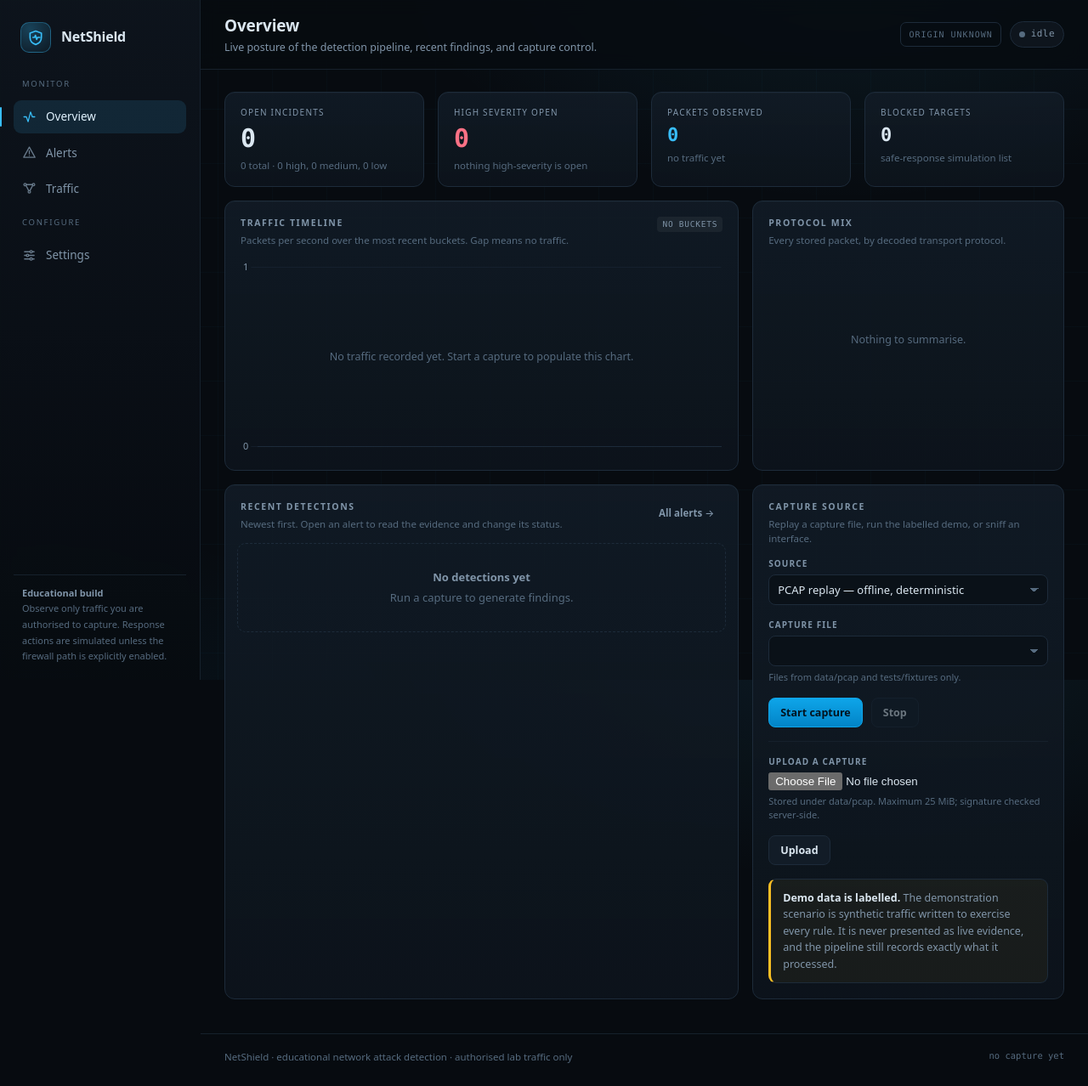
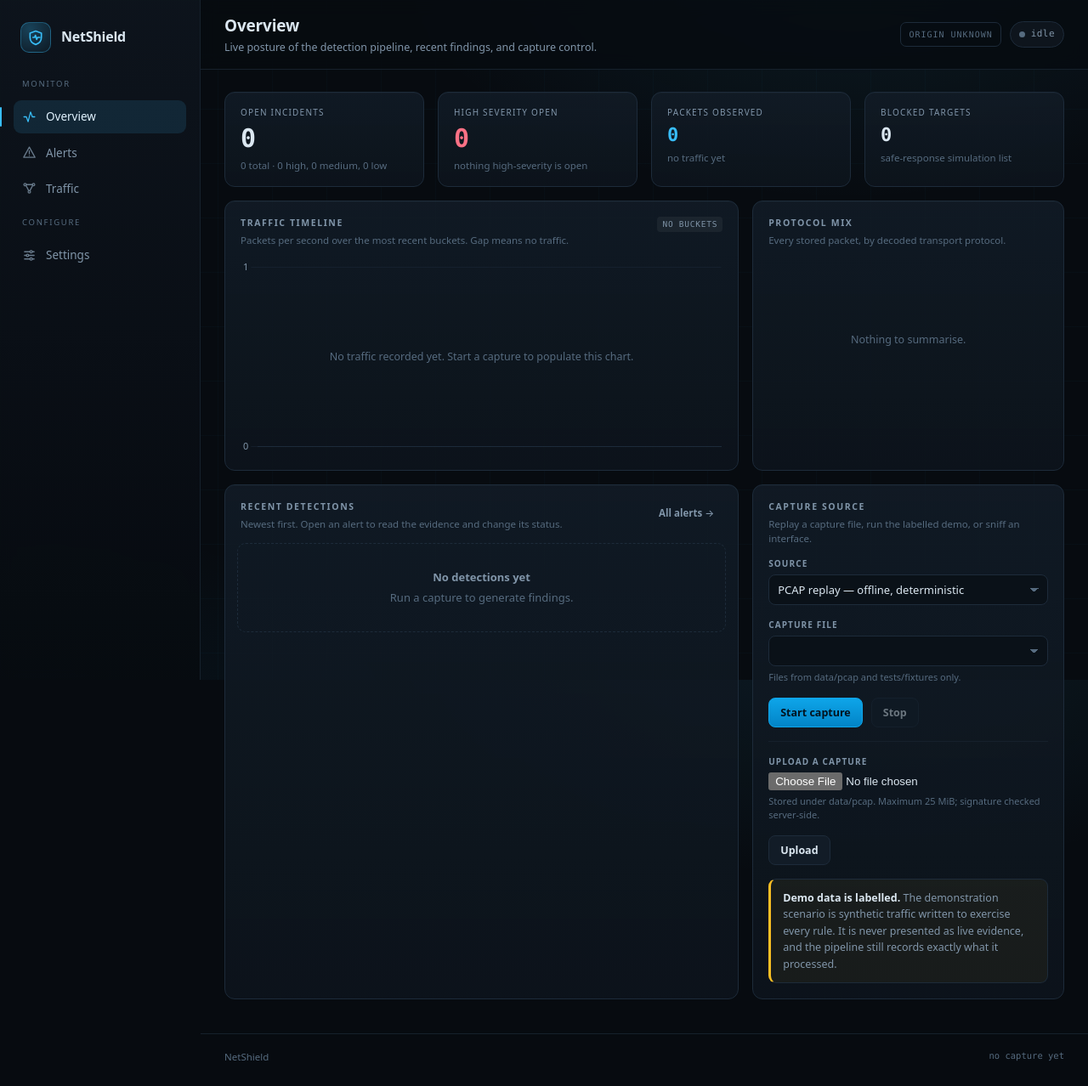
Before and after one commit to gayatori-san/netshield, a Flask app: page / in a window 1280 px wide. Shown: the whole page at 85% size. Run offline with Flask 3, Linux system fonts and the light colour scheme; data that the repository does not hold is empty; parts of the project's set-up code (start-up, migrations or seed data) failed here and were passed over.

Commit message:
Remove generic sidebar and footer copy

```diff
--- a/netshield/dashboard/templates/base.html
+++ b/netshield/dashboard/templates/base.html
@@ -48,10 +48,6 @@
       </a>
     </nav>
 
-    <div class="sidebar-foot">
-      <strong>Educational build</strong><br>
-      Observe only traffic you are authorised to capture. Response actions are simulated unless the firewall path is explicitly enabled.
-    </div>
   </aside>
 
   <div class="main">
@@ -75,7 +71,7 @@
     </main>
 
     <footer class="footer">
-      <span>NetShield &middot; educational network attack detection &middot; authorised lab traffic only</span>
+      <span>NetShield</span>
       <span class="mono" id="shellStats">&mdash;</span>
     </footer>
   </div>
```
